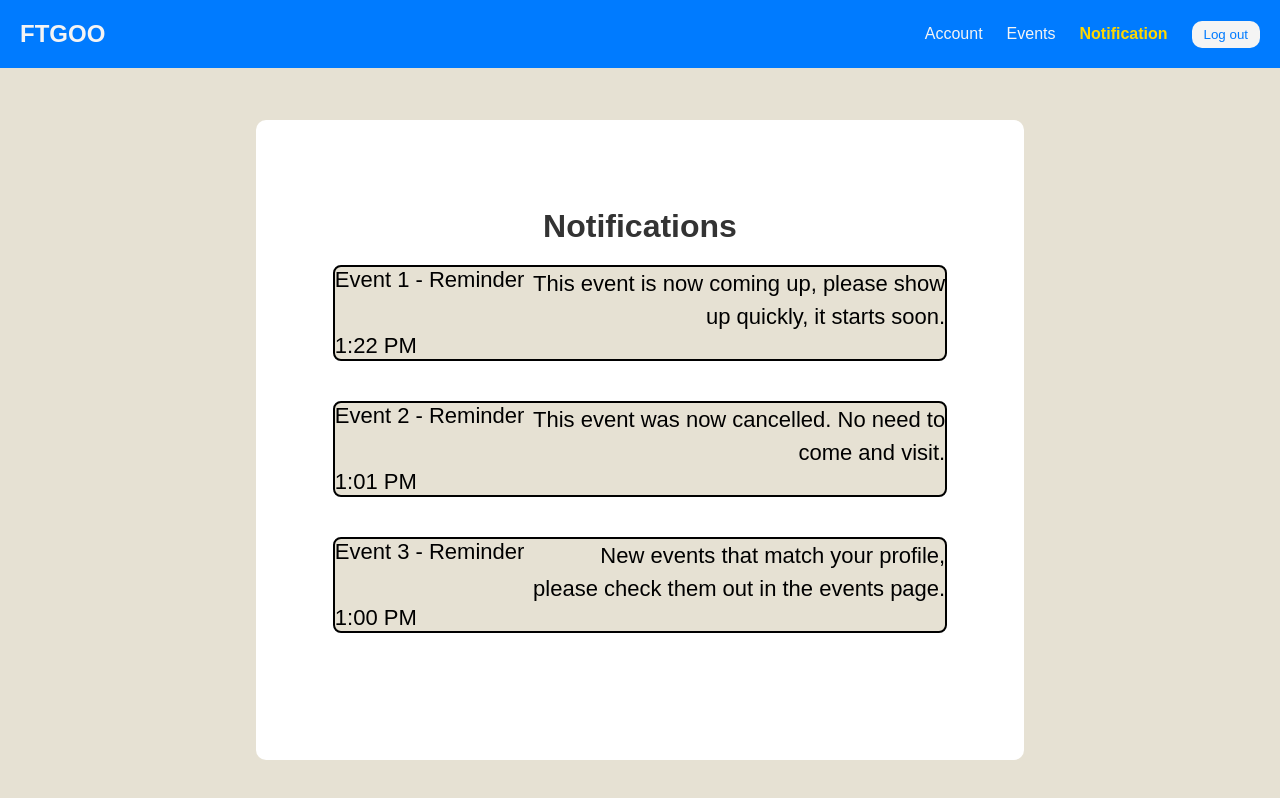
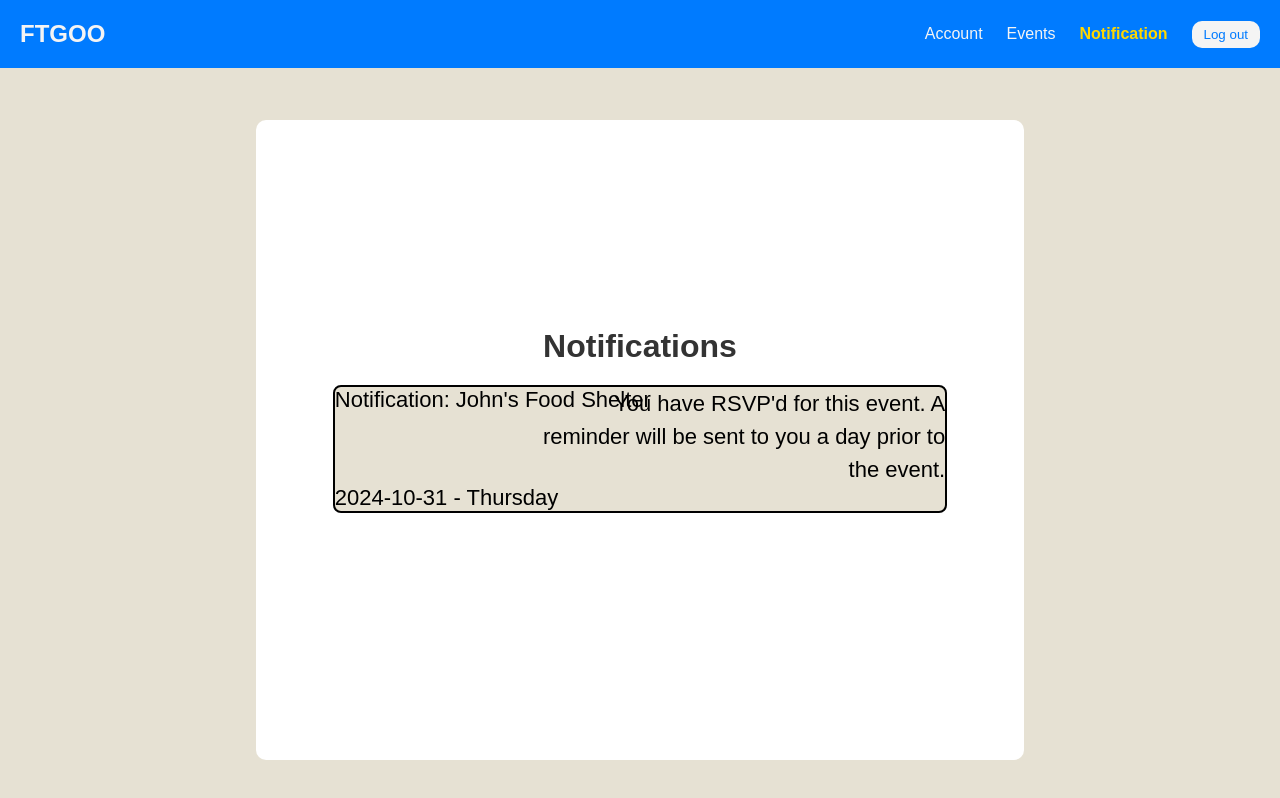
Before and after one commit to Sterling-Gore/COSC4353, a Next.js app in the folder ftgoo/: page /user/1/notifications in a window 1280 px wide. Built offline with nearby package versions, Linux system fonts and the light colour scheme; sample sign-in values are in the browser's storage.

Commit message:
Feat: Added notifications database. Implemented GET to post all notifications in front-end.

```diff
--- /dev/null
+++ b/ftgoo/pages/api/ADMIN/notification-data.js
@@ -0,0 +1,20 @@
+import { getNotifications } from "../mockDatabase";
+
+export default function handler(req, res) {
+  //console.log(`this is the method: ${req.method} `);
+    if (req.method === "GET") {
+      // Mock user data for authentication
+      const notifications = getNotifications();
+      //console.log(volunteers);
+      //return res.status(401);
+
+
+      if (notifications) {
+        // get the user data
+        return res.status(200).json({ message: "Landing" , notifications });
+      } else{
+        return res.status(401).json({ error: "volunteers do not exist" });
+      }
+    }
+    return res.status(405).json({ error: "Method Not Allowed" });
+  }
--- a/ftgoo/pages/api/mockDatabase.js
+++ b/ftgoo/pages/api/mockDatabase.js
@@ -3,7 +3,7 @@ import path from "path";
 
 const userPath = path.resolve(process.cwd(), "pages/api/users.json");
 const eventPath = path.resolve(process.cwd(), "pages/api/events.json");
-
+const notificationsPath = path.resolve(process.cwd(), "pages/api/notifications.json");
 
 // Read users from the file
 export const getUsers = () => {
@@ -23,6 +23,15 @@ export const getEvents = () => {
     return [];
   }
 };
+
+export const getNotifications = () => {
+  try {
+    const data = fs.readFileSync(notificationsPath, "utf-8");
+    return JSON.parse(data);
+  } catch (error) {
+    return [];
+  }
+}
 
 // Add a new user and write it to the file
 export const addUser = (user) => {
--- /dev/null
+++ b/ftgoo/pages/api/notifications.json
@@ -0,0 +1,12 @@
+[
+  {
+    "notificationID": 1,
+    "userID": 11,
+    "eventID": 1,
+    "eventName": "John's Food Shelter",
+    "eventDate": "2024-10-31",
+    "day": "Thursday",
+    "type": "Assignment",
+    "status": "You have RSVP'd for this event. A reminder will be sent to you a day prior to the event."
+  }
+]
--- a/ftgoo/pages/api/users.json
+++ b/ftgoo/pages/api/users.json
@@ -284,7 +284,8 @@
     "role": "user",
     "isLoggedIn": false,
     "rsvpEvents": [
-      2
+      2,
+      3
     ],
     "oldEvents": []
   }
--- a/ftgoo/pages/user/[userID]/notifications/index.js
+++ b/ftgoo/pages/user/[userID]/notifications/index.js
@@ -16,6 +16,7 @@ export default function Notifications() {
   const [skills, setSkills] = useState([]);
   const [preferences, setPreferences] = useState("");
   const [availability, setAvailability] = useState([]);
+  const [myNotifications, setMyNotifications] = useState([]);
 
   useEffect(() => {
     // Mock check for user login status
@@ -129,9 +130,33 @@ export default function Notifications() {
     }
   };
 
+  async function GETnotification_data() {
+    try {
+      const response = await fetch("/api/ADMIN/notification-data", {
+        method: "GET",
+        headers: {
+          "Content-Type": "application/json",
+        },
+      });
+
+      const data_from_db = await response.json();
+
+      if (response.ok) {
+        // Directly set the events array from the response
+        setMyNotifications(data_from_db.notifications);
+      } else {
+        console.log("Bad response");
+      }
+    } catch (err) {
+      console.log("Error:", err); // Log the error for debugging
+    }
+
+  }
 
   //useEffect() empty dependency array
   useEffect(() => {GETdata()}, [userID]);
+  useEffect(() => {GETnotification_data()}, []);
+  console.log(myNotifications);
   //GETdata(userID);
 
   const handleLogout = (e) => {
@@ -141,25 +166,6 @@ export default function Notifications() {
     router.push("/login");
   };
 
-  const notificationsArray = [
-    {
-      eventNum: 1,
-      time: "1:22 PM",
-      eventStatus:
-        "This event is now coming up, please show up quickly, it starts soon.",
-    },
-    {
-      eventNum: 2,
-      time: "1:01 PM",
-      eventStatus: "This event was now cancelled. No need to come and visit.",
-    },
-    {
-      eventNum: 3,
-      time: "1:00 PM",
-      eventStatus:
-        "New events that match your profile, please check them out in the events page.",
-    },
-  ];
 
   if (!userID) {
     // Wait until userID is defined
@@ -185,13 +191,13 @@ export default function Notifications() {
 
       <div style={styles.notificationsContainer}>
         <h1 style={styles.title}>Notifications</h1>
-        {notificationsArray.map((notification) => (
-          <div style={styles.eventContainer} key={notification.eventNum}>
+        {myNotifications.map((notification) => (
+          <div style={styles.eventContainer} key={notification.notificationID}>
             <div style={styles.topLeftEventText}>
-              Event {notification.eventNum} - Reminder
+              Notification: {notification.eventName}
             </div>
-            <div style={styles.bottomLeftEventText}>{notification.time}</div>
-            <div style={styles.rightEventText}>{notification.eventStatus}</div>
+            <div style={styles.bottomLeftEventText}>{notification.eventDate} - {notification.day}</div>
+            <div style={styles.rightEventText}>{notification.status}</div>
           </div>
         ))}
       </div>
@@ -243,7 +249,7 @@ const styles = {
     marginBottom: "5vh",
     //padding: "20px 20px",
     width: "80%",
-    height: "12vh",
+    height: "16vh",
     border: "2px solid black", // Ensure the border is black and solid
     borderRadius: "8px",
     display: "flex",
```
Also changed, not shown: ftgoo/pages/user/[userID]/events/index.js (+27 -0 lines).
